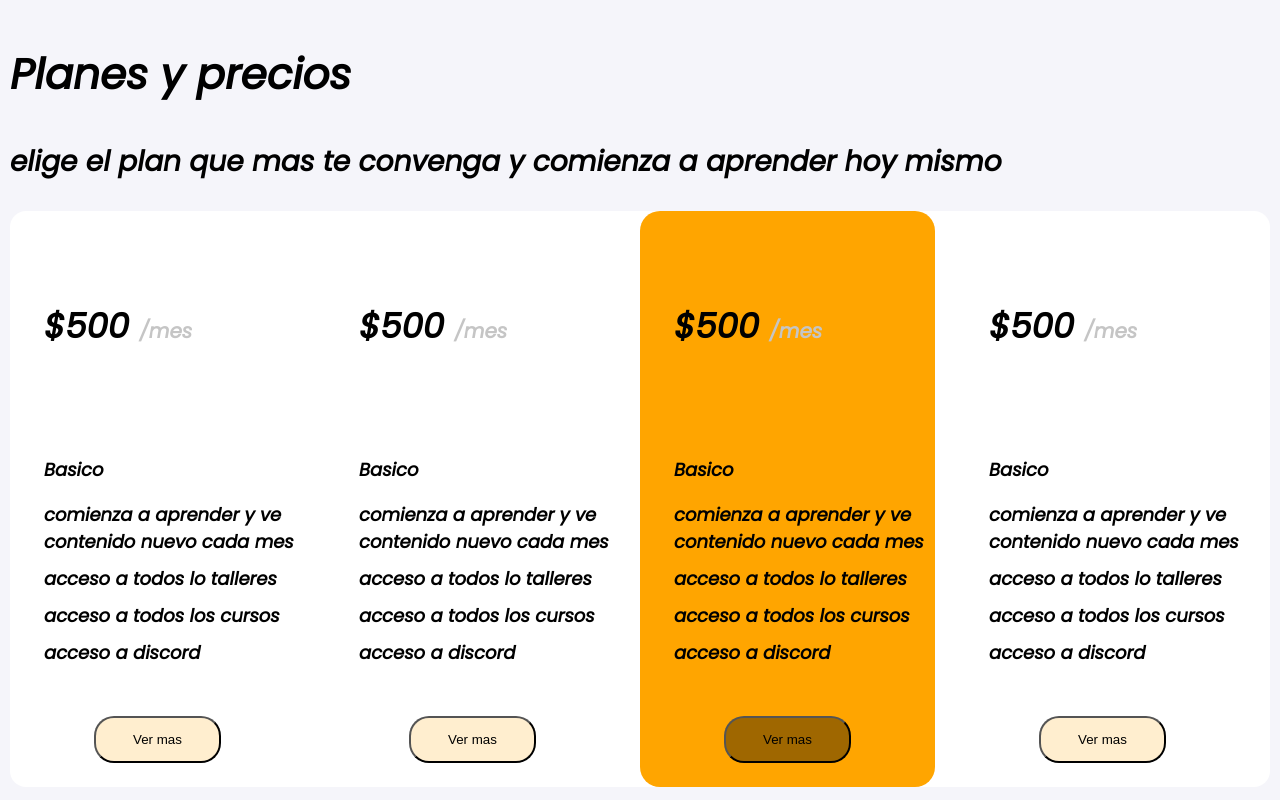
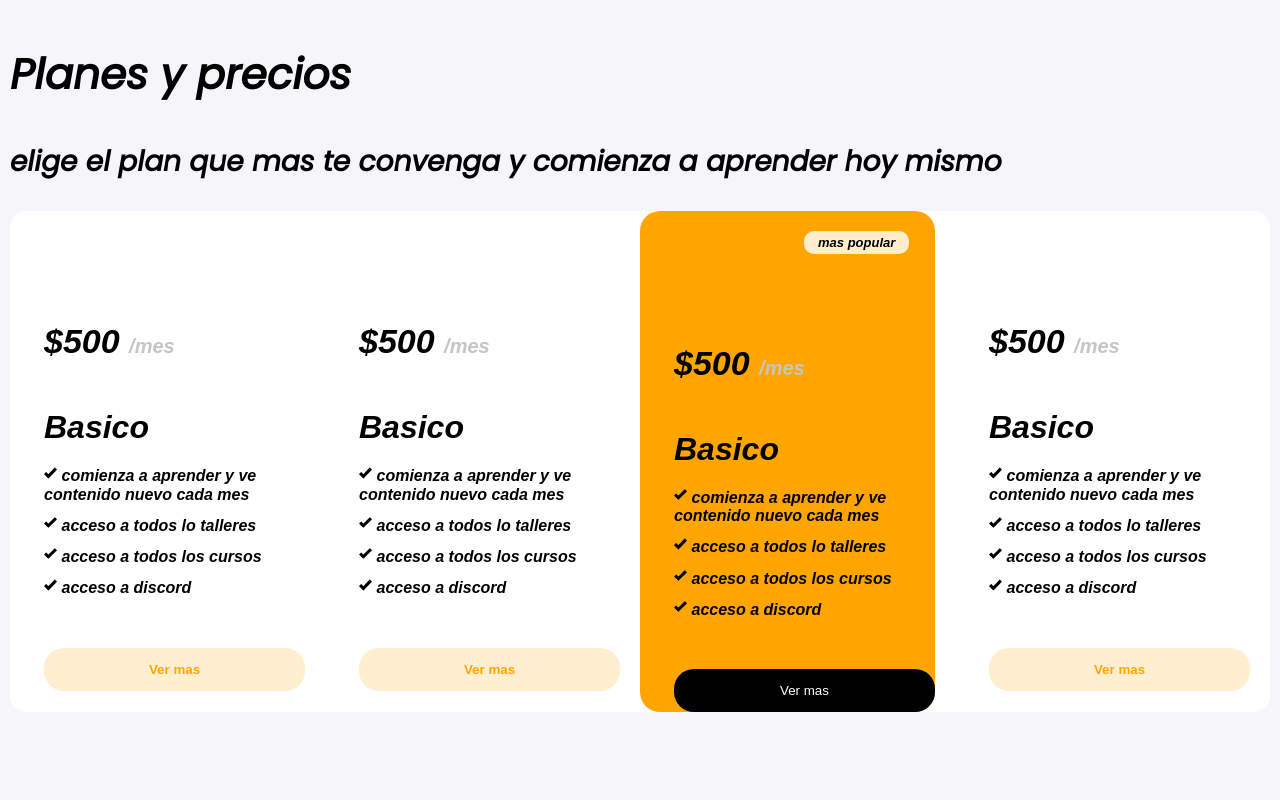
Before and after one commit to darkmantiz2/Tarjetas-planes, a plain HTML site: page index.html in a window 1280 px wide. Drawn offline with Linux system fonts and the light colour scheme.

Commit message:
nuevos botones

```diff
--- a/css/index.css
+++ b/css/index.css
@@ -44,6 +44,8 @@ body {
   width: 100%;
   background-color: white;
   border-radius: 16px;
+  font-family: arial;
+  font-weight: bold;
 }
 
 .card-month {
@@ -69,6 +71,8 @@ body {
   border-radius: 20px;
   margin-right: 20px;
   background-color: orange;
+  font-size: medium;
+
 }
 
 
@@ -83,6 +87,7 @@ body {
   padding-left: 34px;
   border-radius: 20px;
   margin-right: 20px;
+  font-size: medium;
 
 }
 
@@ -97,7 +102,13 @@ body {
 .card-plan {
   margin: 0;
   padding-bottom: 18px;
-  padding-top: 84px;
+  padding-top: 28px;
+  font-size: xx-large;
+  font-weight: bold;
+}
+
+.card-icon{
+  width: 5%;
 }
 
 .card-description {
@@ -121,20 +132,32 @@ body {
 }
 
 .card-button {
-  margin-left: 50px;
-  margin-bottom: 24px;
+ width: 100%;
   padding: 14px 37px 14px 37px;
   background-color: #ffa50030;
   border-radius: 20px;
+  border: none;
+  color: orange;
+  font-weight: bolder;
+
 }
 
 .card-button-orange {
-  margin-left: 50px;
-  margin-bottom: 24px;
+  width: 100%;
   padding: 14px 37px 14px 37px;
-  background-color: rgba(0, 0, 0, 0.377);
+  background-color: black;
   border-radius: 20px;
+  color: var(--white);
+  border: none;
+}
 
+.card-label{
+  background-color: rgba(255, 255, 255, 0.801);
+  margin-top: 20px;
+  margin-left: 130px;
+  padding: 4px 14px;
+  border-radius: 10px;
+  font-size: small;
 }
 
 
--- a/index.html
+++ b/index.html
@@ -1,66 +1,69 @@
 <!DOCTYPE html>
 <html lang="en">
+
 <head>
   <meta charset="UTF-8">
   <meta http-equiv="X-UA-Compatible" content="IE=edge">
   <meta name="viewport" content="width=device-width, initial-scale=1.0">
   <link rel="preconnect" href="https://fonts.googleapis.com">
   <link rel="preconnect" href="https://fonts.gstatic.com" crossorigin>
-  <link href="https://fonts.googleapis.com/css2?family=Poppins:ital,wght@0,600;0,700;1,400&display=swap" rel="stylesheet">
+  <link href="https://fonts.googleapis.com/css2?family=Poppins:ital,wght@0,600;0,700;1,400&display=swap"
+    rel="stylesheet">
   <link rel="stylesheet" href="./css/index.css">
   <title>Cards Precios</title>
 </head>
+
 <body>
   <section class="cards">
     <div class="container">
-    <h1 class="contaier-title" >
+      <h1 class="contaier-title">
         Planes y precios
       </h1>
       <p class="container-text1">
         elige el plan que mas te convenga y comienza a aprender hoy mismo
       </p>
-<section class="container-card" >
+      <section class="container-card">
         <div class="card">
 
-      <p class="card-price"> $500 <span class="card-month">/mes</span></p>
+          <p class="card-price"> $500 <span class="card-month"> /mes</span></p>
           <p class="card-plan">Basico</p>
-      <p class="card-description">comienza a aprender y ve contenido nuevo cada mes</p>
-      <p class="card-item1">acceso a todos lo talleres</p>
-      <p class="card-item2">acceso a todos los cursos</p>
-      <p class="card-item3">acceso a discord</p>
+          <p class="card-description"> <img class="card-icon" src="icons/png-transparent-computer-icons-check-mark-checkbox-palomita-angle-logo-check-mark.png" alt=""> comienza a aprender y ve contenido nuevo cada mes</p>
+          <p class="card-item1"><img class="card-icon" src="icons/png-transparent-computer-icons-check-mark-checkbox-palomita-angle-logo-check-mark.png" alt="">  acceso a todos lo talleres</p>
+          <p class="card-item2"><img class="card-icon" src="icons/png-transparent-computer-icons-check-mark-checkbox-palomita-angle-logo-check-mark.png" alt=""> acceso a todos los cursos</p>
+          <p class="card-item3"><img class="card-icon" src="icons/png-transparent-computer-icons-check-mark-checkbox-palomita-angle-logo-check-mark.png" alt=""> acceso a discord</p>
 
           <button class="card-button"> Ver mas </button>
         </div>
         <div class="card">
-
-      <p class="card-price"> $500 <span class="card-month">/mes</span></p>
+          <p class="card-price"> $500 <span class="card-month"> /mes</span></p>
           <p class="card-plan">Basico</p>
-      <p class="card-description">comienza a aprender y ve contenido nuevo cada mes</p>
-      <p class="card-item1">acceso a todos lo talleres</p>
-      <p class="card-item2">acceso a todos los cursos</p>
-      <p class="card-item3">acceso a discord</p>
+          <p class="card-description"> <img class="card-icon" src="icons/png-transparent-computer-icons-check-mark-checkbox-palomita-angle-logo-check-mark.png" alt=""> comienza a aprender y ve contenido nuevo cada mes</p>
+          <p class="card-item1"><img class="card-icon" src="icons/png-transparent-computer-icons-check-mark-checkbox-palomita-angle-logo-check-mark.png" alt="">  acceso a todos lo talleres</p>
+          <p class="card-item2"><img class="card-icon" src="icons/png-transparent-computer-icons-check-mark-checkbox-palomita-angle-logo-check-mark.png" alt=""> acceso a todos los cursos</p>
+          <p class="card-item3"><img class="card-icon" src="icons/png-transparent-computer-icons-check-mark-checkbox-palomita-angle-logo-check-mark.png" alt=""> acceso a discord</p>
 
           <button class="card-button"> Ver mas </button>
         </div>
         <div class="card-orange">
-
-      <p class="card-price"> $500 <span class="card-month">/mes</span></p>
+          <label class="card-label">mas popular</label>
+          <p class="card-price"> $500 <span class="card-month"> /mes</span></p>
           <p class="card-plan">Basico</p>
-      <p class="card-description">comienza a aprender y ve contenido nuevo cada mes</p>
-      <p class="card-item1">acceso a todos lo talleres</p>
-      <p class="card-item2">acceso a todos los cursos</p>
-      <p class="card-item3">acceso a discord</p>
+          <p class="card-description"> <img class="card-icon" src="icons/png-transparent-computer-icons-check-mark-checkbox-palomita-angle-logo-check-mark.png" alt=""> comienza a aprender y ve contenido nuevo cada mes</p>
+          <p class="card-item1"><img class="card-icon" src="icons/png-transparent-computer-icons-check-mark-checkbox-palomita-angle-logo-check-mark.png" alt="">  acceso a todos lo talleres</p>
+          <p class="card-item2"><img class="card-icon" src="icons/png-transparent-computer-icons-check-mark-checkbox-palomita-angle-logo-check-mark.png" alt=""> acceso a todos los cursos</p>
+          <p class="card-item3"><img class="card-icon" src="icons/png-transparent-computer-icons-check-mark-checkbox-palomita-angle-logo-check-mark.png" alt=""> acceso a discord</p>
 
           <button class="card-button-orange"> Ver mas </button>
         </div>
         <div class="card">
 
-      <p class="card-price"> $500 <span class="card-month">/mes</span></p>
+          <p class="card-price"> $500 <span class="card-month"> /mes</span></p>
           <p class="card-plan">Basico</p>
-      <p class="card-description">comienza a aprender y ve contenido nuevo cada mes</p>
-      <p class="card-item1">acceso a todos lo talleres</p>
-      <p class="card-item2">acceso a todos los cursos</p>
-      <p class="card-item3">acceso a discord</p>
+          <p class="card-description"> <img class="card-icon" src="icons/png-transparent-computer-icons-check-mark-checkbox-palomita-angle-logo-check-mark.png" alt=""> comienza a aprender y ve contenido nuevo cada mes</p>
+          <p class="card-item1"><img class="card-icon" src="icons/png-transparent-computer-icons-check-mark-checkbox-palomita-angle-logo-check-mark.png" alt="">  acceso a todos lo talleres</p>
+          <p class="card-item2"><img class="card-icon" src="icons/png-transparent-computer-icons-check-mark-checkbox-palomita-angle-logo-check-mark.png" alt=""> acceso a todos los cursos</p>
+          <p class="card-item3"><img class="card-icon" src="icons/png-transparent-computer-icons-check-mark-checkbox-palomita-angle-logo-check-mark.png" alt=""> acceso a discord</p>
+
 
           <button class="card-button"> Ver mas </button>
         </div>
@@ -72,4 +75,5 @@
     </div>
   </section>
 </body>
+
 </html>
```
Also changed, not shown: icons/Octicons-check.svg.png (added), icons/png-transparent-computer-icons-check-mark-checkbox-palomita-angle-logo-check-mark.png (added). Lines whose indentation alone changed are shown as unchanged.
